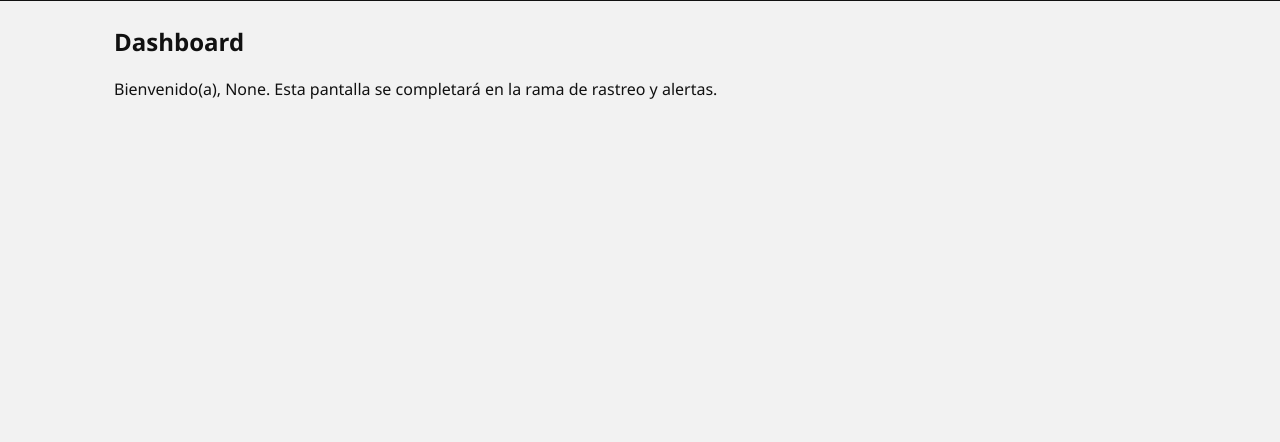
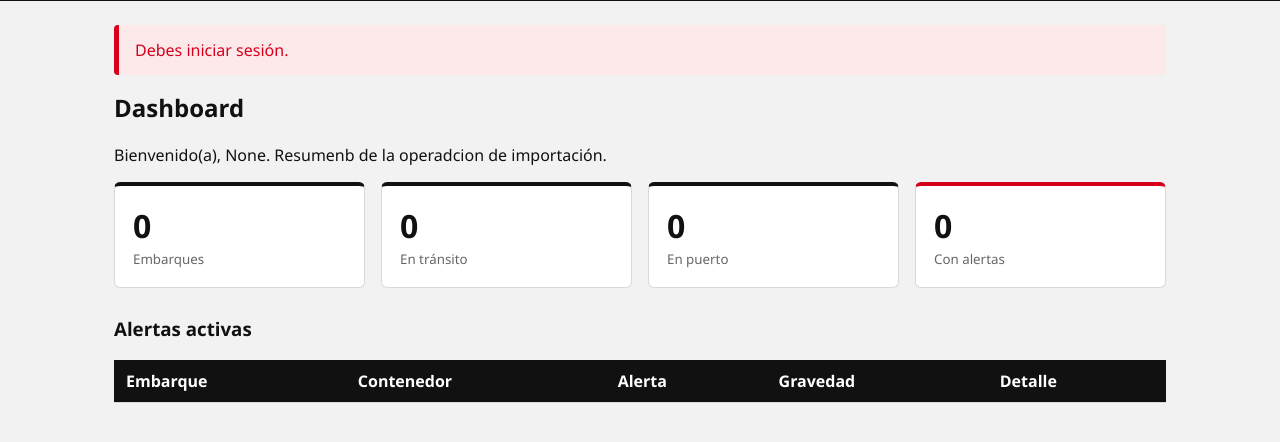
Before and after one commit to N3crates/puma_comercio, a Flask app: template templates/dashboard.html in a window 1280 px wide. Shown: the part 67-509 px from the top of the page. Run offline with Flask 3, Linux system fonts and the light colour scheme; the template is opened without the code that fills it, so the values that code supplies are empty.

Commit message:
feat: agrega dashboard con alertas y listado de embarques

```diff
--- a/app.py
+++ b/app.py
@@ -158,5 +158,15 @@ def api_costeo(id_embarque):
 
     return jsonify({"ok": True, "costeo": resultado}), 200
 
+@app.route("/api/dashboard")
+@rol_requerido(*datos.ROLES)
+def api_dashboard():
+    return jsonify({"ok": True, "resumen": logica.resumen_dashboard()}), 200
+
+@app.route("/embarques")
+@rol_requerido(*datos.ROLES)
+def embarques():
+    return render_template("embarques.html", estatus = datos.ESTATUS)
+
 if __name__ == "__main__":
     app.run(debug=True)
--- a/datos.py
+++ b/datos.py
@@ -144,7 +144,7 @@ EMBARQUES = [
         "eta": "2026-10-20", "fecha_arribo": None, "estatus": "En transito", "flete": 4000.00,
         "honorarios": 630.00,
         "skus": [
-            {"sku": "PUM-SUD-002-L-NG", "pedido": 250, "factura": 200},
+            {"sku": "PUM-SUD-002-L-NG", "pedido": 200, "factura": 200},
             {"sku": "PUM-PLA-001-M-BL", "pedido": 500, "factura": 500},
             {"sku": "PUM-MOC-001-UN-NG", "pedido": 150, "factura": 150},
         ],
--- a/static/css/estilos.css
+++ b/static/css/estilos.css
@@ -157,3 +157,24 @@ th { background: var(--negro); color: var(--blanco); }
     border-left: 6px solid var(--rojo);
 }
 .nota { font-size: 0.85rem; color: #666666; }
+
+/* ---------- Dashboard ---------- */
+.tarjetas {
+    display: grid;
+    grid-template-columns: repeat(auto-fit, minmax(180px, 1fr));
+    gap: 16px;
+    margin-bottom: 28px;
+}
+.tarjeta-dato {
+    background: var(--blanco);
+    border: 1px solid var(--gris-borde);
+    border-top: 4px solid var(--negro);
+    border-radius: 6px;
+    padding: 18px;
+}
+.tarjeta-dato span { display: block; font-size: 2rem; font-weight: 700; }
+.tarjeta-dato small { color: #666666; }
+.tarjeta-alerta { border-top-color: var(--rojo); }
+.gravedad { font-weight: 700; }
+.gravedad-alta { color: var(--rojo); }
+.gravedad-media { color: var(--amarillo); }
--- /dev/null
+++ b/static/js/dashboard.js
@@ -0,0 +1,38 @@
+const cuerpoAlertas = document.getElementById("cuerpo-alertas")
+
+async function cargarDashboard() {
+    const respuesta = await enviarJSON("/api/dashboard", "GET")
+
+    if(!respuesta.datos.ok){
+        mostrarMensaje("error", respuesta.datos.mensajes)
+        return
+    }
+
+    const r = respuesta.datos.resumen
+    document.getElementById("dato-total").textContent = r.total
+    document.getElementById("dato-transito").textContent = r.en_transito
+    document.getElementById("dato-puerto").textContent = r.en_puerto
+    document.getElementById("dato-alertas").textContent = r.con_alertas
+
+    cuerpoAlertas.innerHTML = ""
+    if(r.alertas.length === 0){
+        mostrarMensaje("exito", "No hay alertas activas.")
+        return
+    }
+
+    r.alertas.forEach(function (a){
+        const tr = document.createElement("tr")
+        const valores = [a.id, a.contenedor, a.tipo, a.gravedad, a.detalle]
+        valores.forEach(function(valor, indice){
+            const td = document.createElement("td")
+            td.textContent = valor
+            if(indice === 3){
+                td.className = "gravedad gravedad-" + a.gravedad.toLowerCase()
+            }
+            tr.appendChild(td)
+        })
+        cuerpoAlertas.appendChild(tr)
+    })
+}
+
+cargarDashboard()
--- a/templates/dashboard.html
+++ b/templates/dashboard.html
@@ -4,5 +4,41 @@
 
 {% block contenido %}
     <h2>Dashboard</h2>
-    <p>Bienvenido(a), {{ session.get('nombre') }}. Esta pantalla se completará en la rama de rastreo y alertas.</p>
+    <p>Bienvenido(a), {{ session.get('nombre') }}. Resumenb de la operadcion de importación.</p>
+
+    <div class="tarjetas">
+        <div class="tarjeta-dato">
+            <span id="dato-total">0</span>
+            <small>Embarques</small>
+        </div>
+        <div class="tarjeta-dato">
+            <span id="dato-transito">0</span>
+            <small>En tránsito</small>
+        </div>
+        <div class="tarjeta-dato">
+            <span id="dato-puerto">0</span>
+            <small>En puerto</small>
+        </div>
+        <div class="tarjeta-dato tarjeta-alerta">
+            <span id="dato-alertas">0</span>
+            <small>Con alertas</small>
+        </div>
+    </div>
+    <h3>Alertas activas</h3>
+    <table>
+        <thead>
+            <tr>
+                <th>Embarque</th>
+                <th>Contenedor</th>
+                <th>Alerta</th>
+                <th>Gravedad</th>
+                <th>Detalle</th>
+            </tr>
+        </thead>
+        <tbody id="cuerpo-alertas"></tbody>
+    </table>
 {% endblock %}
+
+{% block scripts %}
+    <script src="{{ url_for('static', filename='js/Dashboard.js')}}"></script>
+{% endblock %}
```
Also changed, not shown: logica.py (+73 -0 lines), static/js/embarques.js (added, +44 -0 lines), templates/embarques.html (+50 -0 lines).
